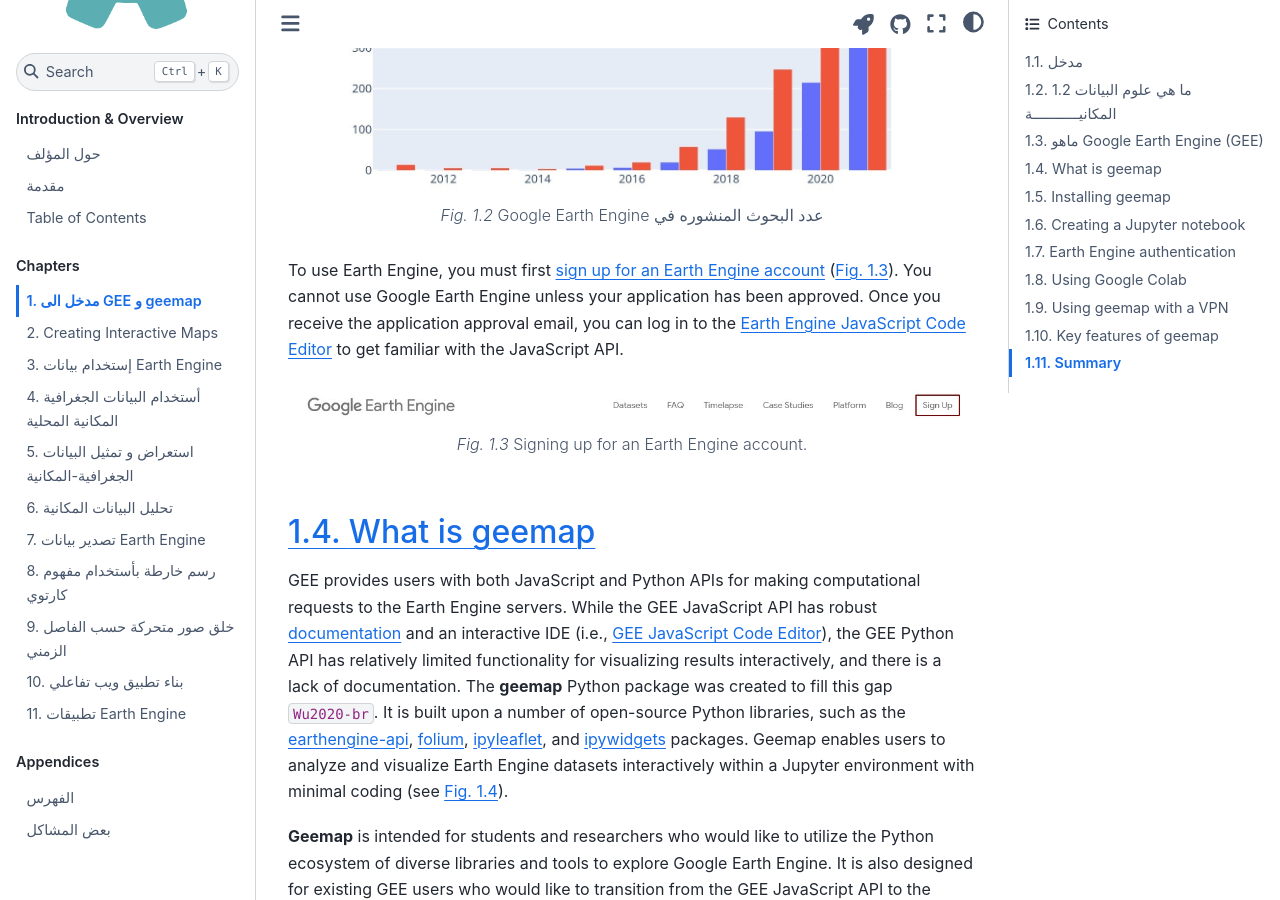
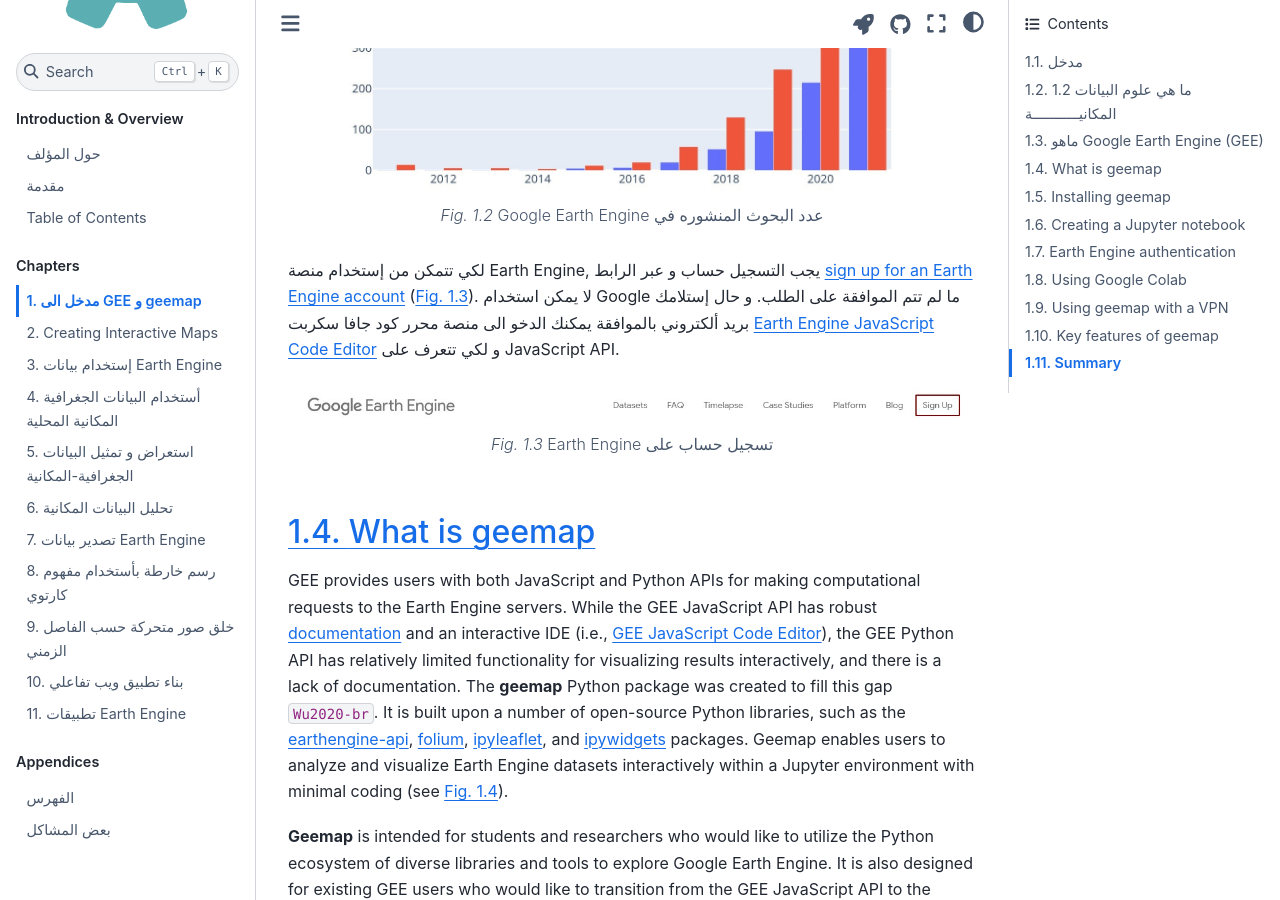
Before and after one commit to giswqs/geebook-arabic, a Jupyter Book: the page built from chapters/01_introduction.md, in a window 1280 px wide and 900 px high, scrolled down 2934 px. Built offline with Jupyter Book 1.0.4 settings and Sphinx 7.4.7 and the Sphinx Book theme 1.1.4, drawn with Linux system fonts in a browser that asks for light colours; cross-references to code outside the pages are shown as plain code.

Commit message:
Update 01_introduction.md

````diff
--- a/chapters/01_introduction.md
+++ b/chapters/01_introduction.md
@@ -59,15 +59,14 @@ width: 100%
 ---
 Google Earth Engine  عدد البحوث المنشوره في
 ```
-
-To use Earth Engine, you must first [sign up for an Earth Engine account](https://code.earthengine.google.com/register) ({numref}`ch01_gee_signup`). You cannot use Google Earth Engine unless your application has been approved. Once you receive the application approval email, you can log in to the [Earth Engine JavaScript Code Editor](https://code.earthengine.google.com) to get familiar with the JavaScript API.
+لكي تتمكن من إستخدام منصة Earth Engine, يجب التسجيل حساب و عبر الرابط [sign up for an Earth Engine account](https://code.earthengine.google.com/register) ({numref}`ch01_gee_signup`). لا يمكن استخدام Google ما لم تتم الموافقة على الطلب. و حال إستلامك بريد ألكتروني بالموافقة يمكنك الدخو الى منصة محرر كود جافا سكربت [Earth Engine JavaScript Code Editor](https://code.earthengine.google.com) و لكي تتعرف على JavaScript API.
 
 ```{figure} images/ch01_gee_signup.jpg
 ---
 name: ch01_gee_signup
 width: 100%
 ---
-Signing up for an Earth Engine account.
+Earth Engine تسجيل حساب على
 ```
 
 ## What is geemap
````
